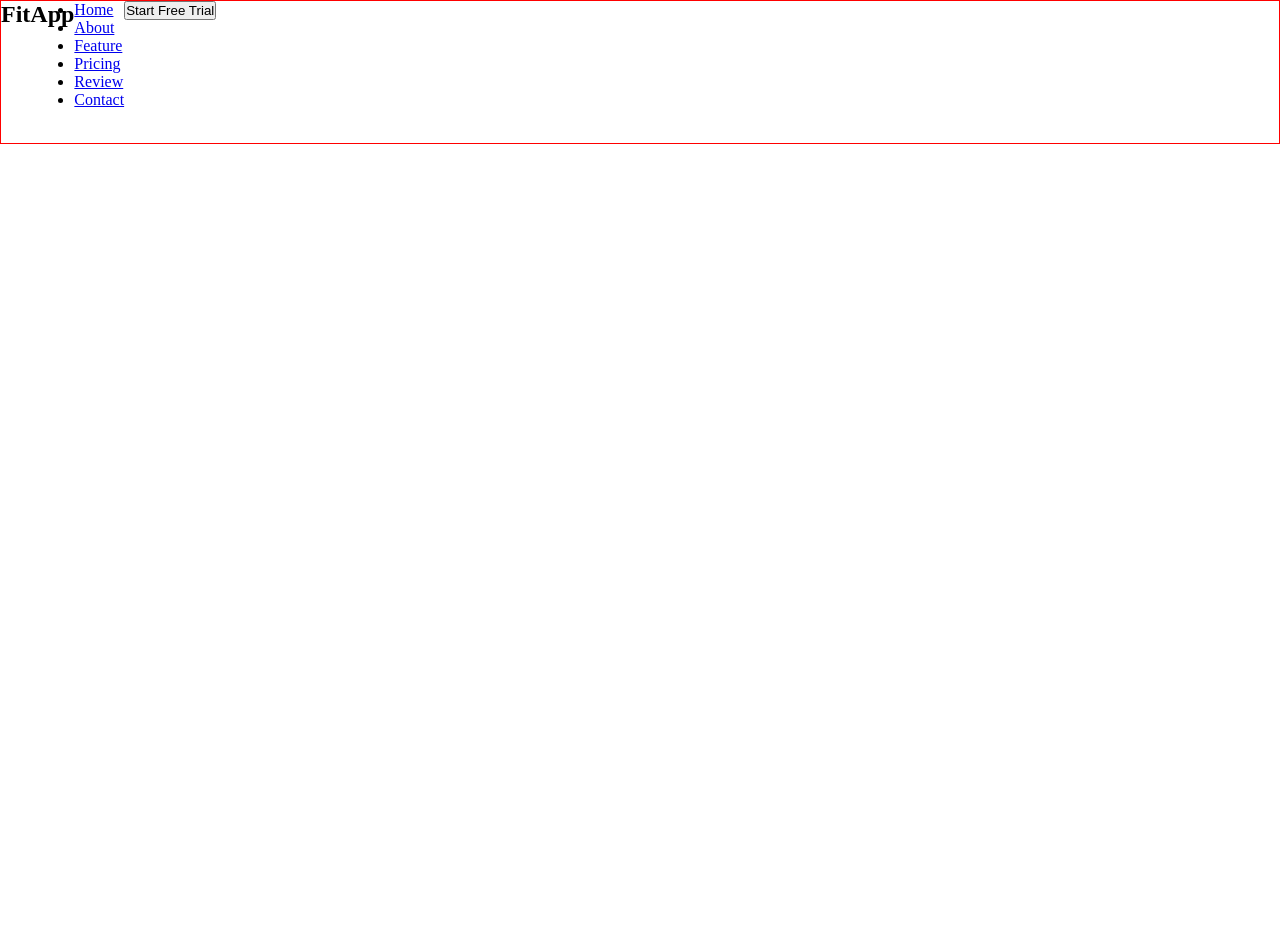
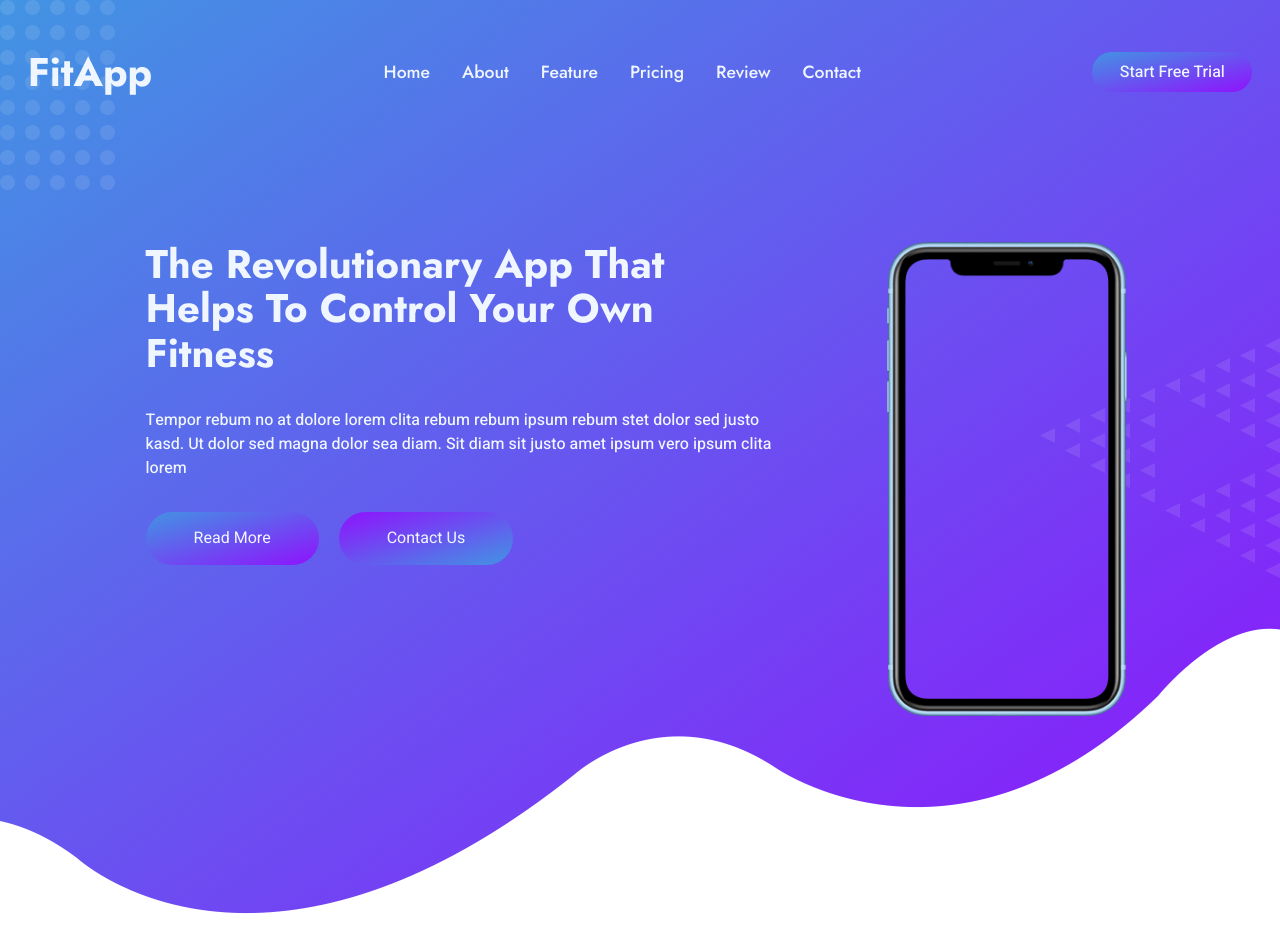
Before and after one commit to KevalG69/htmlcssjs-practice, a plain HTML site: page Landing_Page/index.html in a window 1280 px wide. Before the commit the page ends 800 px from the top, so only its background shows below. Drawn offline with Linux system fonts and the light colour scheme.

Commit message:
navbar on scroll change background,font gradient color,hero section design

```diff
--- a/Landing_Page/css/color.css
+++ b/Landing_Page/css/color.css
@@ -0,0 +1,77 @@
+/* Navbar */
+nav
+{
+
+}
+
+/* Scrolled Navbar */
+.navbar-scrolled
+{
+    background-color: var(--light);
+}
+
+.navbar-scrolled ul li a
+{
+    color: var(--dark);
+}
+
+nav ul li a
+{
+    color: var(--light);
+    font-weight: bold;
+}
+
+.logo h1
+{
+    color: var(--light);
+}
+
+
+/* giving font to gradient color */
+.navbar-scrolled .logo h1
+{
+    background:linear-gradient(to bottom right,var(--primary),var(--secondary));
+    -webkit-background-clip: text;
+    -webkit-text-fill-color: transparent;
+    background-clip: text;
+    color: transparent;
+}
+
+
+
+
+
+
+.login-btn button
+{
+    background: linear-gradient(to bottom right,var(--primary),var(--secondary));
+    color: var(--light);
+}
+
+.login-btn button:hover
+{
+     background: linear-gradient(to bottom right,var(--secondary),var(--primary));
+}
+
+
+/* hero section */
+.headline-container h1
+{
+    color: var(--light);
+}
+.headline-container p
+{
+    color: var(--light);
+}
+
+.read-more
+{
+     background: linear-gradient(to bottom right,var(--primary),var(--secondary));
+    color: var(--light);
+}
+
+.contact-us
+{
+     background: linear-gradient(to bottom right,var(--secondary),var(--primary));
+    color: var(--light);
+}
--- a/Landing_Page/css/globalVar.css
+++ b/Landing_Page/css/globalVar.css
@@ -1,3 +1,5 @@
+@import url("https://fonts.googleapis.com/css2?family=Jost:ital,wght@0,100..900;1,100..900&display=swap");
+@import url('https://fonts.googleapis.com/css2?family=Heebo:wght@100..900&display=swap');
 :root {
   --primary: #4294e3;
   --secondary: #8f12fd;
@@ -38,5 +40,22 @@
   );
 }
 
-/* font-family: "Jost", sans-serif; --heading*/
- /* font-family: "Heebo", sans-serif; --boy */
+h1,
+h2,
+h3,
+h4,
+h5,
+h6 {
+  font-family: "Jost", sans-serif;
+}
+
+.nav-link
+{
+    font-family: "Jost", sans-serif;
+}
+
+*
+{
+
+    font-family: "Heebo", sans-serif;
+}
--- a/Landing_Page/css/hero_section.css
+++ b/Landing_Page/css/hero_section.css
@@ -1,20 +1,61 @@
-.hero-section
-{
-
+.hero-section {
+height: 114.5vh;
+  width: 100%;
+  background: url("../assets/img/bg-circle.png"),
+    url("../assets/img/bg-triangle.png"), url("../assets/img/bg-bottom.png"),
+    linear-gradient(to bottom right, var(--primary), var(--secondary));
+  background-position: left 0px top 0px, top 50% right 0px, center bottom;
+  background-repeat: no-repeat;
+  position: relative;
+  padding: 9.1rem;
 }
 
-.hero-wrapper
-{
-
+.hero-wrapper {
+  width: 100%;
+  height: 44rem;
+  display: grid;
+  grid-template-columns: 3fr 1fr;
+      margin-top: 6rem;
 }
 
-.headline-container
-{
-
-
+.headline-container {
+  display: flex;
+  flex-direction: column;
+  gap: 2rem;
+  margin-right: 7rem;
+}
+.headline-container h1 {
+  font-size: 2.5rem;
+      line-height: 2.8rem;
 }
 
-.image-slider-container
+.headline-container p {
+  font-size: 1rem;
+  font-weight: 500;
+}
+
+.call-to-action {
+  margin-right: 1rem;
+}
+.call-to-action button {
+  width: auto;
+  padding: 0.9rem 3rem;
+  border-radius: 3rem;
+  border: none;
+  font-size: 1rem;
+}
+
+.read-more
 {
+  margin-right: 1rem;
+}
+.image-slider-container {
+  /* background-image: url("../assets/img/screenshot-frame.png");
+    background-position: center;
+    background-repeat: no-repeat;
+    background-size: cover; */
+}
 
+.image-slider-container img {
+  width: 15rem;
 }
--- a/Landing_Page/css/navbar.css
+++ b/Landing_Page/css/navbar.css
@@ -1,33 +1,60 @@
-nav
-{
-    border: 1px solid red;
-    height: 18vh;
-    background-color: transparent;
-    display: flex
-
+nav {
+  height: 18vh;
+  background-color: transparent;
+  display: flex;
+  flex-direction: row;
+  gap: 10rem;
+  justify-content: space-around;
+  align-items: center;
+  position: fixed;
+  top: 0;
+  width: 100%;
+  z-index: 9999;
+  transition: all 0.3s ease-in-out;
 }
 
-.logo
-{
-
+.navbar-scrolled {
+  height: 11vh;
 }
 
-.logo h1
-{
-
+.logo {
 }
 
-nav ul
-{
-
+.logo h1 {
+  font-size: 2.5rem;
 }
 
-nav ul li
-{
-
+nav ul {
+  display: flex;
+  flex-direction: row;
+  align-items: center;
 }
 
-nav ul li a
-{
+nav ul li {
+  list-style: none;
+}
 
+nav ul li a {
+  text-decoration: none;
+  padding: 3rem 1rem;
+  font-size: 1.1rem;
+  font-weight: 500;
+  transition: all 0.3s ease-in-out;
 }
+
+nav ul li a:hover {
+  background-color: #ffffff21;
+  border-radius: 1rem;
+  box-shadow: 0px 3px 30px rgba(0, 0, 0, 0.1);
+  backdrop-filter: blur(10px);
+}
+
+.login-btn button {
+  width: 10rem;
+  height: 2.5rem;
+  border-radius: 2rem;
+  border: none;
+  font-weight: 500;
+  font-size: 1rem;
+  transition: all 1s ease-in-out;
+}
--- a/Landing_Page/index.html
+++ b/Landing_Page/index.html
@@ -11,32 +11,48 @@
 
     <link rel="stylesheet" href="./css/hero_section.css" />
 
+
+    <script src="index.js" defer></script>
+
     <title>FitApp</title>
   </head>
   <body>
-    <nav>
+    <nav id="navbar">
       <a class="logo">
         <h1>FitApp</h1>
       </a>
       <ul>
-        <li><a href="#home">Home</a></li>
-        <li><a href="#about">About</a></li>
-        <li><a href="feature">Feature</a></li>
-        <li><a href="#pricing">Pricing</a></li>
-        <li><a href="#review">Review</a></li>
-        <li><a href="#contact">Contact</a></li>
+        <li><a class="nav-link" href="#home">Home</a></li>
+        <li><a class="nav-link" href="#about">About</a></li>
+        <li><a class="nav-link" href="feature">Feature</a></li>
+        <li><a class="nav-link" href="#pricing">Pricing</a></li>
+        <li><a class="nav-link" href="#review">Review</a></li>
+        <li><a class="nav-link" href="#contact">Contact</a></li>
       </ul>
-      <div>
-        <button>
-            Start Free Trial
-        </button>
+      <div class="login-btn">
+        <button>Start Free Trial</button>
       </div>
     </nav>
     <main role="main">
       <section id="home" class="hero-section">
         <div class="hero-wrapper">
-          <div class="headline-container"></div>
-          <div class="image-slider-container"></div>
+          <div class="headline-container">
+            <h1>
+              The Revolutionary App That Helps To Control Your Own Fitness
+            </h1>
+            <p>
+              Tempor rebum no at dolore lorem clita rebum rebum ipsum rebum stet
+              dolor sed justo kasd. Ut dolor sed magna dolor sea diam. Sit diam
+              sit justo amet ipsum vero ipsum clita lorem
+            </p>
+            <div class="call-to-action">
+              <button class="read-more">Read More</button>
+              <button class="contact-us">Contact Us</button>
+            </div>
+          </div>
+          <div class="image-slider-container">
+            <img src="./assets/img/screenshot-frame.png"/>
+          </div>
         </div>
       </section>
     </main>
--- /dev/null
+++ b/Landing_Page/index.js
@@ -0,0 +1,19 @@
+console.log('l');
+
+const NAVBAR = document.getElementById('navbar');
+console.log(NAVBAR)
+
+//adding event listener to chang navbar background on scroll
+window.addEventListener("scroll",()=>{
+
+    //if navbar scrolled
+    if(window.scrollY>0)
+    {
+        NAVBAR.classList.add("navbar-scrolled");
+    }
+    else
+    {
+        NAVBAR.classList.remove("navbar-scrolled")
+    }
+
+})
```
